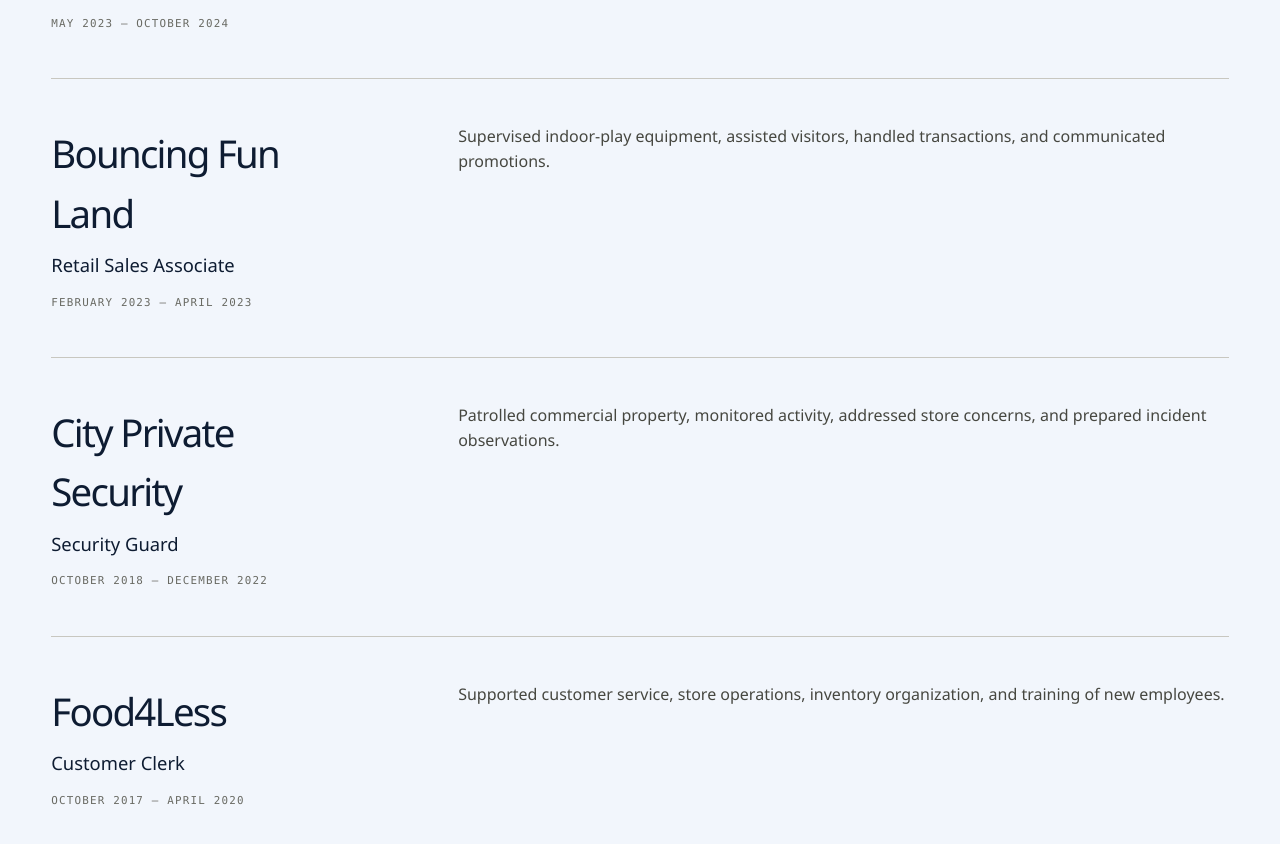
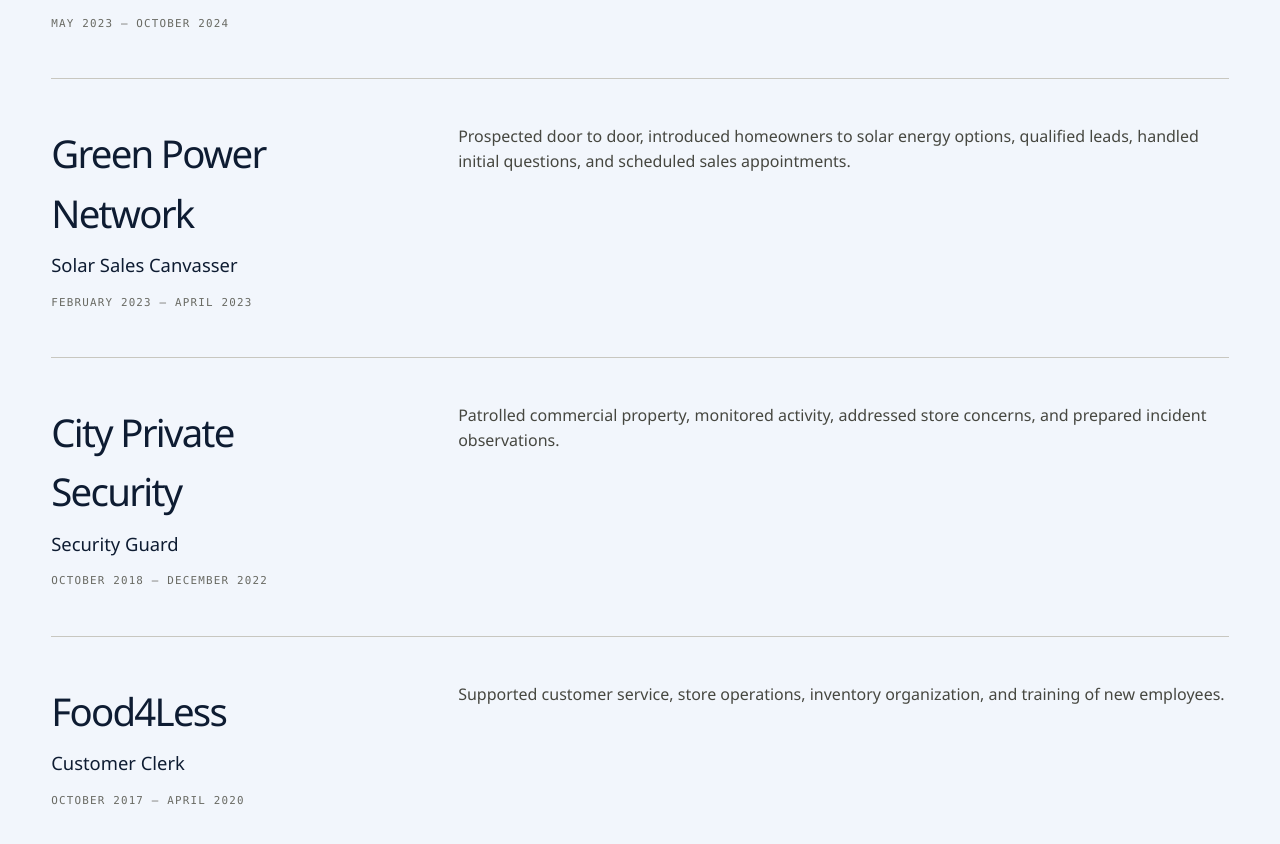
Before and after one commit to hellsangel05/portfolio-site, a Next.js app: page /resume in a window 1280 px wide. Shown: the part 2940-3784 px from the top of the page. Built offline with nearby package versions, Linux system fonts and the light colour scheme.

Commit message:
Highlight Green Power Network solar canvassing experience

```diff
--- a/app/resume/page.tsx
+++ b/app/resume/page.tsx
@@ -55,10 +55,10 @@
     ]
   },
   {
-    title: "Retail Sales Associate",
-    company: "Bouncing Fun Land",
+    title: "Solar Sales Canvasser",
+    company: "Green Power Network",
     dates: "February 2023 – April 2023",
-    bullets: ["Supervised indoor-play equipment, assisted visitors, handled transactions, and communicated promotions."]
+    bullets: ["Prospected door to door, introduced homeowners to solar energy options, qualified leads, handled initial questions, and scheduled sales appointments."]
   },
   {
     title: "Security Guard",
```
